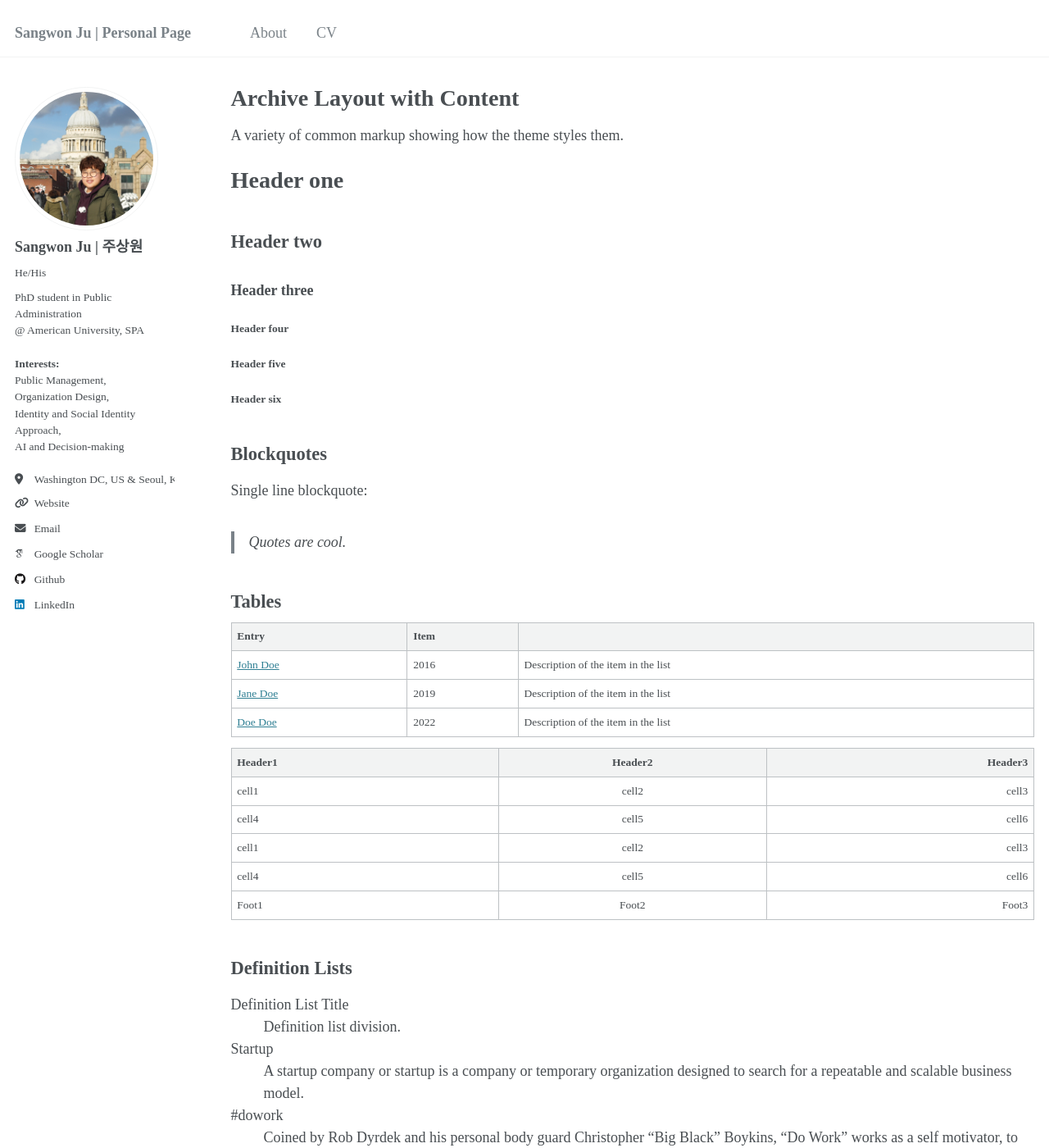
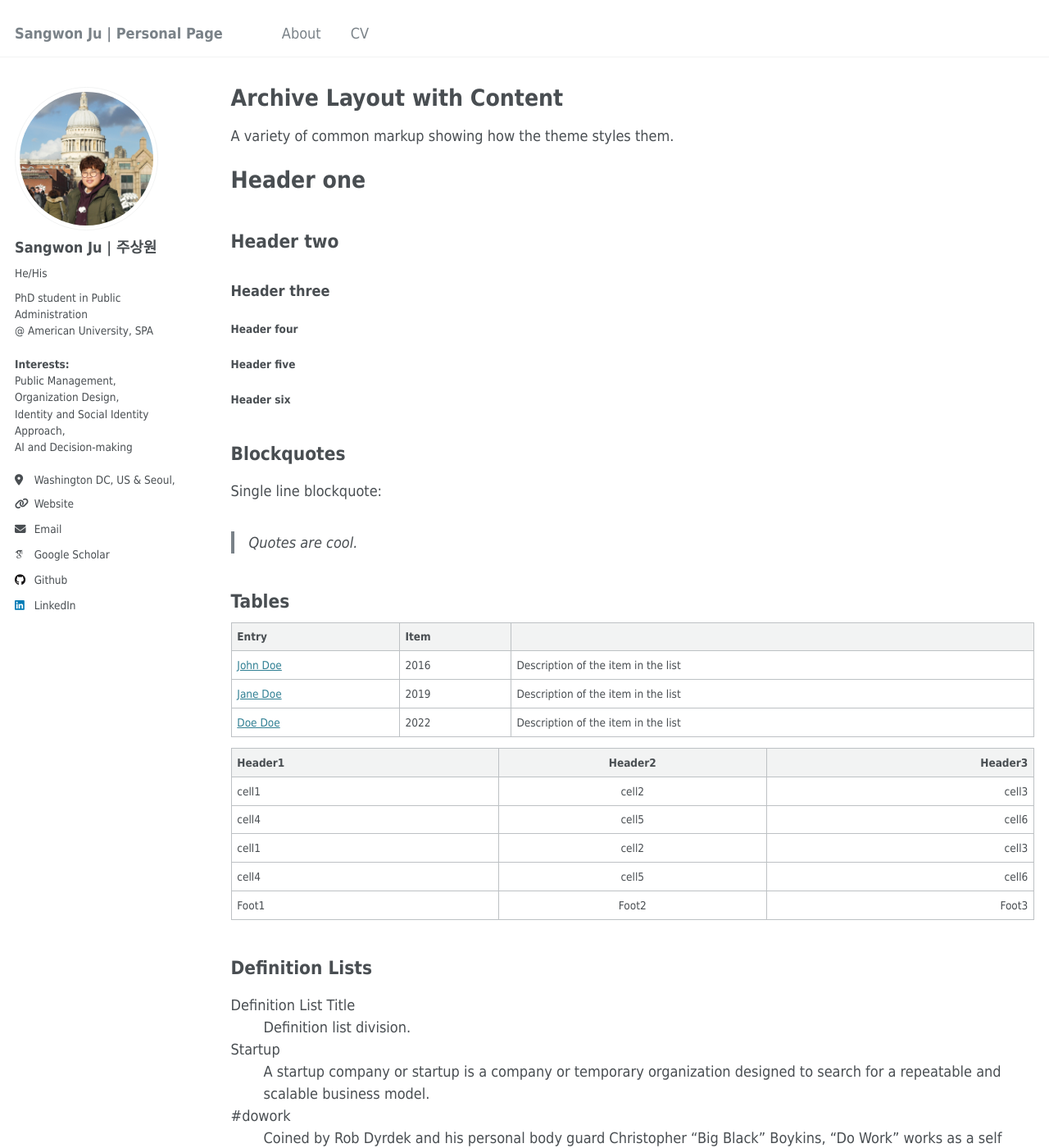
Before and after one commit to SangwonJu/sangwonju.github.io, a Jekyll site: the page built from _pages/archive-layout-with-content.md, in a window 1280 px wide and 1400 px high. Shown: the whole window at 82% size. Built offline with Jekyll 4.4.1, drawn with Linux system fonts in a browser that asks for light colours; some web fonts are replaced.

Commit message:
Update _variables.scss

```diff
--- a/_sass/_variables.scss
+++ b/_sass/_variables.scss
@@ -13,24 +13,25 @@ $paragraph-indent           : false; // true, false (default)
 $indent-var                 : 1.3em;
 
 /* system typefaces */
-$serif                      : "Source Sans 3 Medium" !default;
-$sans-serif                 : "Source Sans 3 Medium" !default;
-$monospace                  : "Source Sans 3 Medium" !default;
+$serif                      : Tahoma, Geneva, sans-serif !default;
+$sans-serif                 : Tahoma, Geneva, sans-serif !default;
+$monospace                  : Tahoma, Geneva, sans-serif !default;
 
 /* sans serif typefaces */
-$sans-serif-narrow          : "Source Sans 3 Medium" !default;
-$helvetica                  : "Source Sans 3 Medium" !default;
+$sans-serif-narrow          : Tahoma, Geneva, sans-serif !default;
+$helvetica                  : Tahoma, Geneva, sans-serif !default;
 
 /* serif typefaces */
-$georgia                    : Georgia, serif;
-$times                      : Times, serif;
-$bodoni                     : "Bodoni MT", serif;
-$calisto                    : "Calisto MT", serif;
-$garamond                   : Garamond, serif;
+$georgia                    : Tahoma, Geneva, sans-serif;
+$times                      : Tahoma, Geneva, sans-serif;
+$bodoni                     : Tahoma, Geneva, sans-serif;
+$calisto                    : Tahoma, Geneva, sans-serif;
+$garamond                   : Tahoma, Geneva, sans-serif;
 
 $global-font-family         : $sans-serif;
 $header-font-family         : $sans-serif;
 $caption-font-family        : $serif;
+
 
 /* type scale */
 $type-size-1                : 2.441em;  // ~39.056px
```
